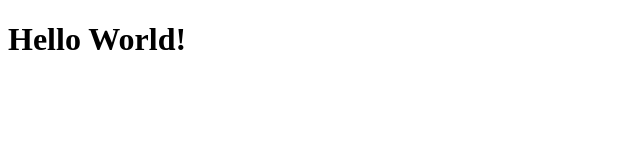
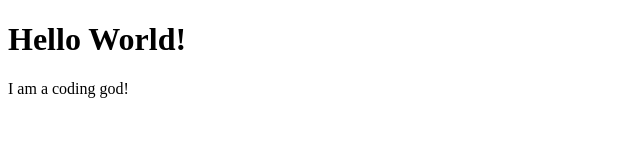
Before and after one commit to gmcdowell00/SP22_Test, a plain HTML site: page main/index.html in a window 1280 px wide. Shown: the whole page, without its empty margins (0-640 px from the left). Drawn offline with Linux system fonts and the light colour scheme.

Commit message:
another one

```diff
--- a/main/index.html
+++ b/main/index.html
@@ -5,5 +5,6 @@
 </head>
 <body>
 <h1>Hello World!</h1>
+<p>I am a coding god!</p>
 </body>
 </html>
```
